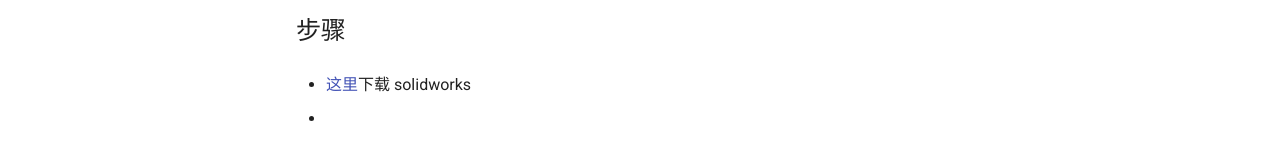
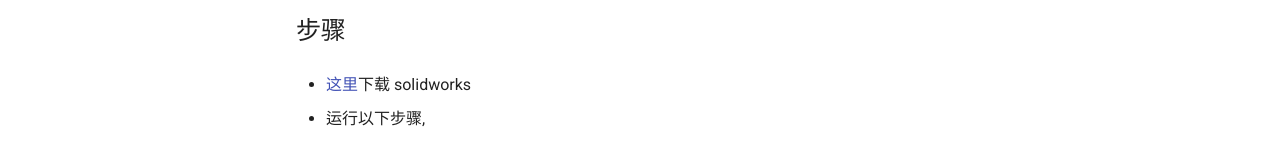
Before and after one commit to ymma98/technotes, an MkDocs documentation site: the page built from docs/杂谈/windows_安装solidworks.md, in a window 1280 px wide. Shown: the part 280-445 px from the top of the page. Built offline with MkDocs 1.6.1 and Material for MkDocs 9.7.7, drawn with Linux system fonts in a browser that asks for light colours.

Commit message:
docs/杂谈/windows_安装solidworks.md updated from https://stackedit.cn/

```diff
--- a/docs/杂谈/windows_安装solidworks.md
+++ b/docs/杂谈/windows_安装solidworks.md
@@ -8,8 +8,10 @@
 
 * [这里](https://getintopc.com/softwares/3d-cad/solidworks-2024-free-download/)下载 solidworks
 
-*
+* 运行以下步骤,
+
+
 
 <!--stackedit_data:
-eyJoaXN0b3J5IjpbMTIwNTA2MDg2NF19
+eyJoaXN0b3J5IjpbMTEwODAyMjU5MywxMjA1MDYwODY0XX0=
 -->
```
